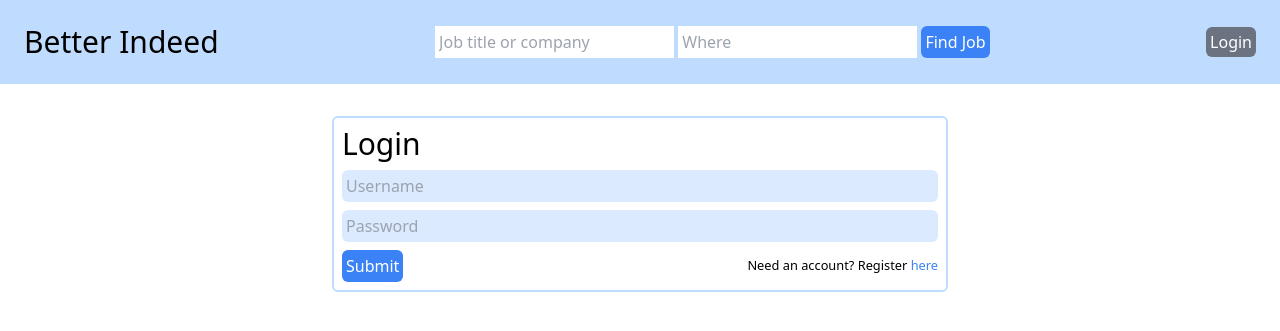
After one commit to itskaramaman/better-indeed, a Django app: page /login/ in a window 1280 px wide. The commit adds this page. Shown: the top 331 px of the page. Run offline with Django 4.2, Linux system fonts and the light colour scheme; some libraries are stand-ins or nearby versions.

Commit message:
login and register done

```diff
--- a/betterindeed/betterindeed/urls.py
+++ b/betterindeed/betterindeed/urls.py
@@ -3,5 +3,6 @@ from django.urls import path, include
 
 urlpatterns = [
     path('', include('main.urls')),
+    path('', include('core.urls')),
     path('admin/', admin.site.urls),
 ]
--- /dev/null
+++ b/betterindeed/core/templates/core/login.html
@@ -0,0 +1,21 @@
+{% extends 'main/base.html' %}
+{% block title %}
+Login
+{% endblock %}
+
+{% block content %}
+
+<form method="post" class="flex justify-center items-center h-48">
+    {% csrf_token %}
+    <div class="border-2 border-blue-200 p-2 rounded-md w-1/2">
+        <h1 class="text-3xl mb-2">Login</h1>
+        <p class="text-red-600">{{message}}</p>
+        <input type="text" placeholder="Username" name="username" class="p-1 mb-2 w-full bg-blue-100 rounded-md" /><br />
+        <input type="password" placeholder="Password" name="password" class="p-1 mb-2 w-full bg-blue-100 rounded-md" /><br />
+        <div class="flex justify-between items-center">
+            <button type="submit" class="rounded-md p-1 bg-blue-500 text-white hover:bg-blue-700">Submit</button>
+            <small>Need an account? Register <a href="{% url 'core:register' %}" class="text-blue-500">here</a></small>
+        </div>
+    </div>
+</form>
+{% endblock %}
--- /dev/null
+++ b/betterindeed/core/urls.py
@@ -0,0 +1,10 @@
+from django.urls import path
+from . import views
+
+app_name = 'core'
+
+urlpatterns = [
+    path('login/', views.login_view, name='login'),
+    path('logout/', views.logout_view, name='logout'),
+    path('register/', views.register_view, name='register')
+]
--- a/betterindeed/core/views.py
+++ b/betterindeed/core/views.py
@@ -1,3 +1,35 @@
-from django.shortcuts import render
+from django.shortcuts import render, redirect
+from django.contrib.auth import authenticate, login, logout
+from .forms import UserRegisterForm
 
-# Create your views here.
+
+def register_view(request):
+    if request.method == 'POST':
+        form = UserRegisterForm(request.POST)
+        if form.is_valid():
+            form.save()
+            return redirect('/login')
+        else:
+            return render(request, 'core/register.html', {'form': form})
+    form = UserRegisterForm()
+    return render(request, 'core/register.html', {'form': form})
+
+
+def login_view(request):
+    if request.method == 'POST':
+        username = request.POST['username']
+        password = request.POST['password']
+        user = authenticate(request, username=username, password=password)
+        if user is not None:
+            login(request, user)
+            return redirect('/')
+        else:
+            return render(request, 'core/login.html',
+                          {'message': 'Wrong Credentials'})
+    else:
+        return render(request, 'core/login.html')
+
+
+def logout_view(request):
+    logout(request)
+    return redirect('/')
--- a/betterindeed/main/templates/main/base.html
+++ b/betterindeed/main/templates/main/base.html
@@ -8,7 +8,7 @@
 </head>
 <body>
     <nav class="p-6 bg-blue-200 flex justify-between items-center">
-        <h1 class="text-3xl">Better Indeed</h1>
+        <a href="{% url 'main:home' %}" class="text-3xl">Better Indeed</a>
         <form method="POST">
             <input type="text" class="p-1" placeholder="Job title or company" />
             <input type="text" class="p-1" placeholder="Where" />
@@ -17,15 +17,17 @@
         {% if user.is_authenticated %}
         <div>
             <a class="rounded-md p-1 bg-gray-500 text-white hover:bg-blue-700" href="#">Profile</a>
-            <a class="rounded-md p-1 bg-gray-500 text-white hover:bg-blue-700" href="#">Logout</a>
+            <a class="rounded-md p-1 bg-gray-500 text-white hover:bg-blue-700" href="{% url 'core:logout' %}">Logout</a>
         </div>
         {% else %}
         <div>
-            <a class="rounded-md p-1 bg-gray-500 text-white hover:bg-blue-700" href="#">Login</a>
+            <a class="rounded-md p-1 bg-gray-500 text-white hover:bg-blue-700" href="{% url 'core:login' %}">Login</a>
         </div>
         {% endif %}
     </nav>
-    {% block content %}
-    {% endblock %}
+    <div class="p-6">
+        {% block content %}
+        {% endblock %}
+    </div>
 </body>
 </html>
--- a/betterindeed/main/templates/main/home.html
+++ b/betterindeed/main/templates/main/home.html
@@ -5,7 +5,7 @@ Home |
 {% endblock %}
 
 {% block content %}
-<main class="p-6 flex justify-between gap-5">
+<main class="flex justify-between gap-5">
     <aside class="w-1/2">
         {% for job in job_list %}
         <ul class="p-2 rounded-md border-2 border-gray-300 bg-gray-100 mb-2">
@@ -35,7 +35,7 @@ Home |
         <p>{{job.type}}</p>
 
         <button class="rounded-md my-2 p-1 px-4 bg-blue-500 text-white hover:bg-blue-700">Apply</button>
-        <hr class="h-1 bg-blue-200" />
+        <hr class="h-1 bg-blue-200 my-2" />
         <h2 class="text-2xl">Job Details</h2>
         <p class="my-2 text-gray-500">{{job.description}}</p>
         <small>Posted on: {{job.created_at}}</small>
```
Also changed, not shown: betterindeed/core/forms.py (added, +51 -0 lines), betterindeed/core/templates/core/register.html (added, +36 -0 lines).
